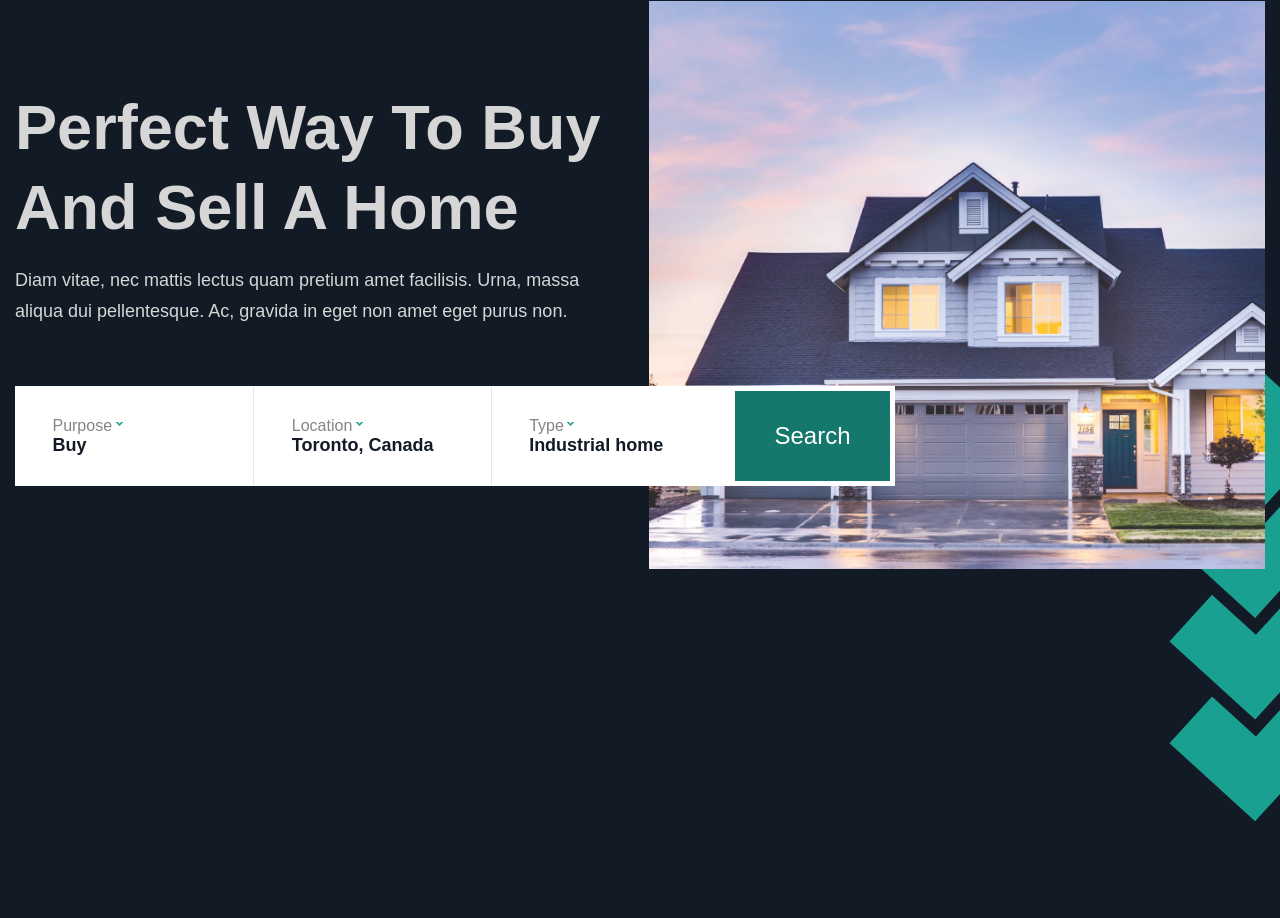
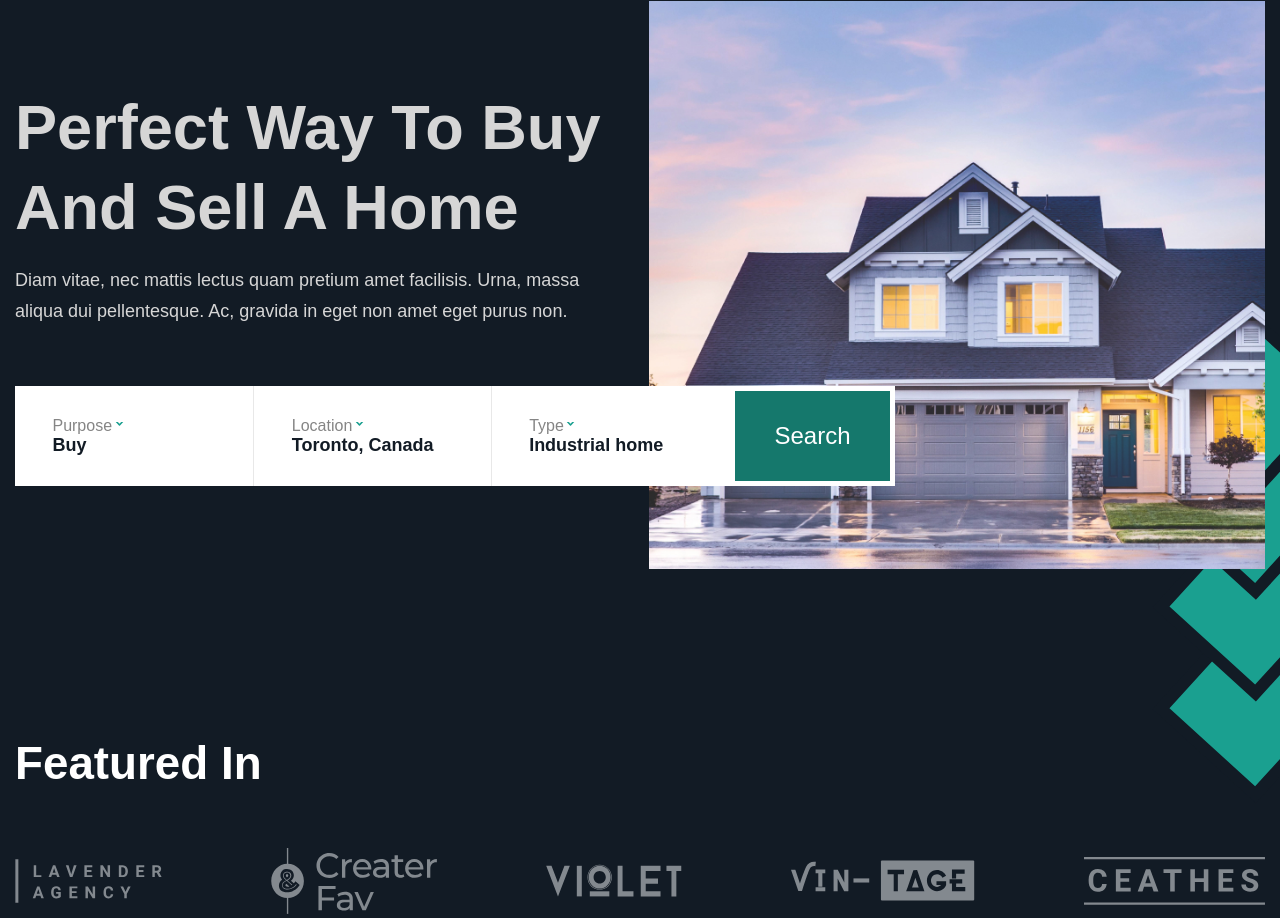
Before and after one commit to Shade78/RealEstateWebsite, a plain HTML site: page index.html in a window 1280 px wide. Shown: the part 201-1119 px from the top of the page. Before the commit the page ends 1040 px from the top, so only its background shows below. Drawn offline with Linux system fonts and the light colour scheme; a web font is replaced by a local one.

Commit message:
Добавлена секция с логотипами

```diff
--- a/index.html
+++ b/index.html
@@ -89,6 +89,19 @@
             </div>
             <img class='hero-deco' src="img/hero-deco.svg" alt="#">
         </section>
+        <section class="featured">
+            <div class="featured__container">
+                <div class="featured__title title">Featured In</div>
+                <div class="featured__box">
+                    <div class="featured__item"><img src="img/logos/1.svg" alt="" class="featured__img"></div>
+                    <div class="featured__item"><img src="img/logos/2.svg" alt="" class="featured__img"></div>
+                    <div class="featured__item"><img src="img/logos/3.svg" alt="" class="featured__img"></div>
+                    <div class="featured__item"><img src="img/logos/4.svg" alt="" class="featured__img"></div>
+                    <div class="featured__item"><img src="img/logos/5.svg" alt="" class="featured__img"></div>
+                </div>
+            </div>
+        </section>
     </main>
+
 </body>
 </html>
--- a/scss/style.scss
+++ b/scss/style.scss
@@ -36,6 +36,13 @@ body {
 }
 
 /*---------------------General-------------------*/
+
+.title {
+    font-weight: 600;
+    font-size: clamp(1.875rem, 1.548rem + 1.64vw, 3rem);
+    line-height: 126%;
+    text-transform: capitalize;
+}
 
 .text {
     color: var(--text-color);
@@ -220,11 +227,16 @@ body {
 
 .hero {
     margin-top: clamp(1.875rem, 1.057rem + 4.09vw, 4.688rem);
+    padding-bottom: clamp(1.25rem, -0.023rem + 6.36vw, 5.625rem);
+    position: relative;
     .hero-deco {
         position: absolute;
-        bottom: -240px;
+        bottom: -150px;
         right: 0;
         z-index: -1;
+        @media (max-width: 576px) {
+            height: 300px;
+        }
     }
 		&__container {
             display: flex;
@@ -395,3 +407,40 @@ body {
         }
     }
 }
+
+/*--------------Featured---------------*/
+
+.featured {
+    padding-top: clamp(1.25rem, -0.023rem + 6.36vw, 5.625rem);
+
+    &__container {
+    }
+
+    &__title {
+
+    }
+
+    &__box {
+        margin-top: 55px;
+        display: flex;
+        justify-content: space-between;
+        gap: 30px;
+        align-items: center;
+        // flex-shrink: 0;
+        overflow: auto;
+        @media (max-width: 576px) {
+            flex-direction: column;
+        }
+    }
+
+    &__item {
+        flex: 0 0 auto;
+    }
+
+    &__img {
+    }
+}
+.title {
+}
+
+/*--------------/Featured---------------*/
```
Also changed, not shown: img/logos/1.svg (added), img/logos/2.svg (added), img/logos/3.svg (added), img/logos/4.svg (added), img/logos/5.svg (added), scss/style.css, 1 other file.
